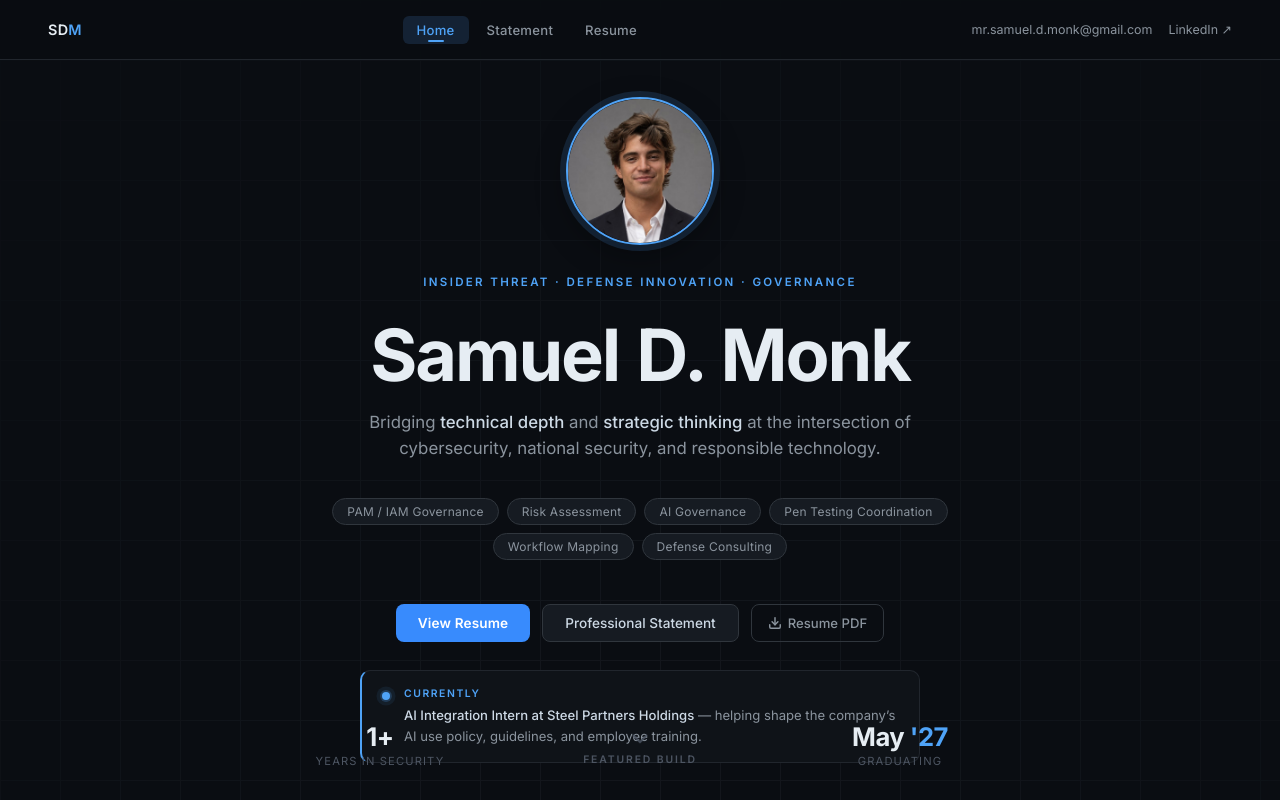
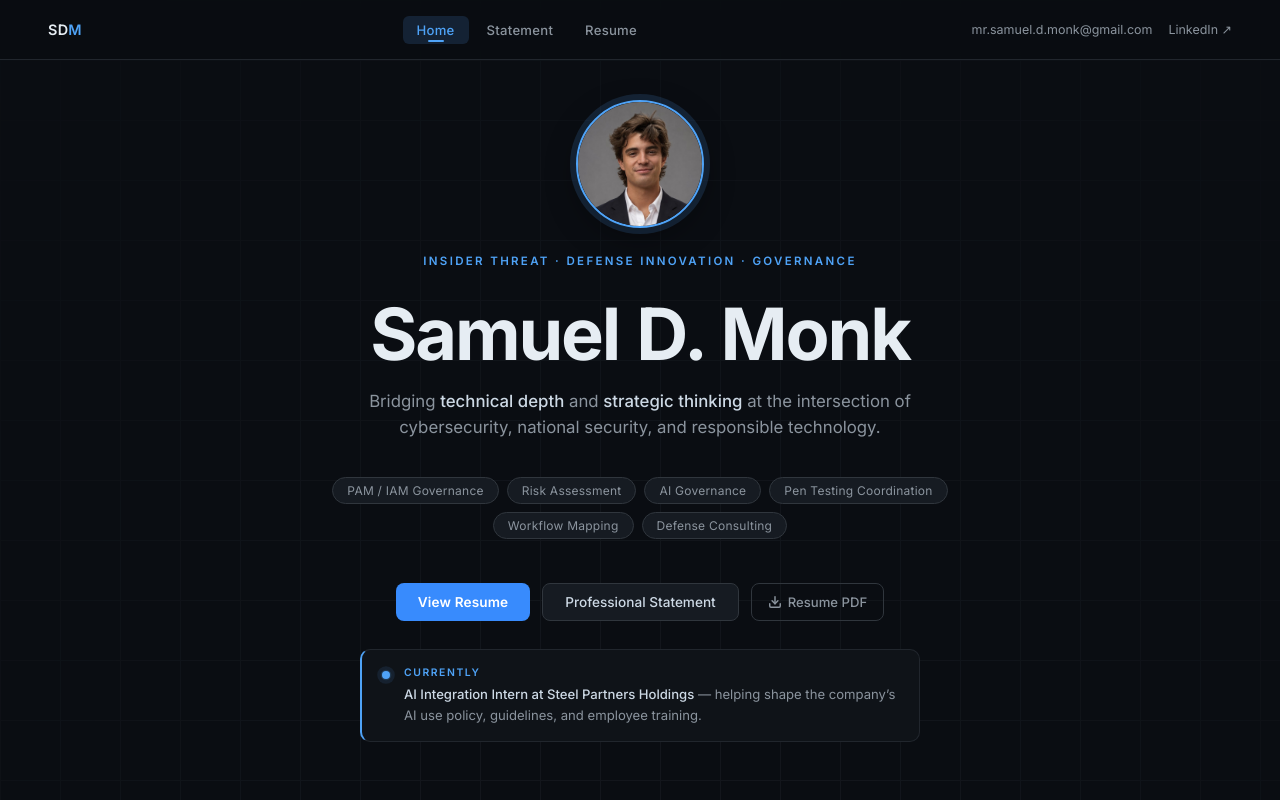
Before and after one commit to samueldmonk/samueldmonk.github.io, a plain HTML site: page index.html in a window 1280 px wide. Shown: the top 800 px of the page. Drawn offline with Linux system fonts and the light colour scheme.

Commit message:
Fix hero layout: reserve space so stats footer no longer overlaps Currently card

```diff
--- a/index.html
+++ b/index.html
@@ -140,6 +140,8 @@
     .hero-block {
       width: 100%;
       min-height: calc(100vh - 60px);
+      padding: 40px 0 170px; /* reserve room for the absolutely-positioned stats footer */
+      box-sizing: border-box;
       display: flex;
       flex-direction: column;
       align-items: center;
@@ -182,12 +184,12 @@
     }
 
     .hero-photo {
-      width: 148px; height: 148px;
+      width: 128px; height: 128px;
       border-radius: 50%;
       object-fit: cover;
       object-position: 50% 22%;
       display: block;
-      margin: 0 auto 22px;
+      margin: 0 auto 18px;
       border: 2px solid var(--accent);
       box-shadow: 0 0 0 6px var(--accent-glow), 0 10px 30px rgba(0,0,0,0.35);
     }
@@ -1236,6 +1238,7 @@
         padding-top: 80px;
         padding-bottom: 60px;
       }
+      .hero-block { padding: 0; min-height: 0; }
       .hero-inner {
         padding: 0 20px;
       }
@@ -1483,7 +1486,7 @@
 <div id="page-home" class="page active">
   <div class="hero-block">
   <div class="hero-inner">
-    <img class="hero-photo" src="samuel-monk-headshot.jpg" alt="Samuel D. Monk" width="148" height="148" />
+    <img class="hero-photo" src="samuel-monk-headshot.jpg" alt="Samuel D. Monk" width="128" height="128" />
     <div class="hero-eyebrow"><span class="decrypt" data-decrypt="Cybersecurity · Risk Management · AI Governance" data-decrypt-duration="650">Cybersecurity · Risk Management · AI Governance</span></div>
     <h1 class="hero-name"><span class="decrypt" data-decrypt="Samuel D. Monk" data-decrypt-duration="800">Samuel D. Monk</span></h1>
     <p class="hero-title">
```
